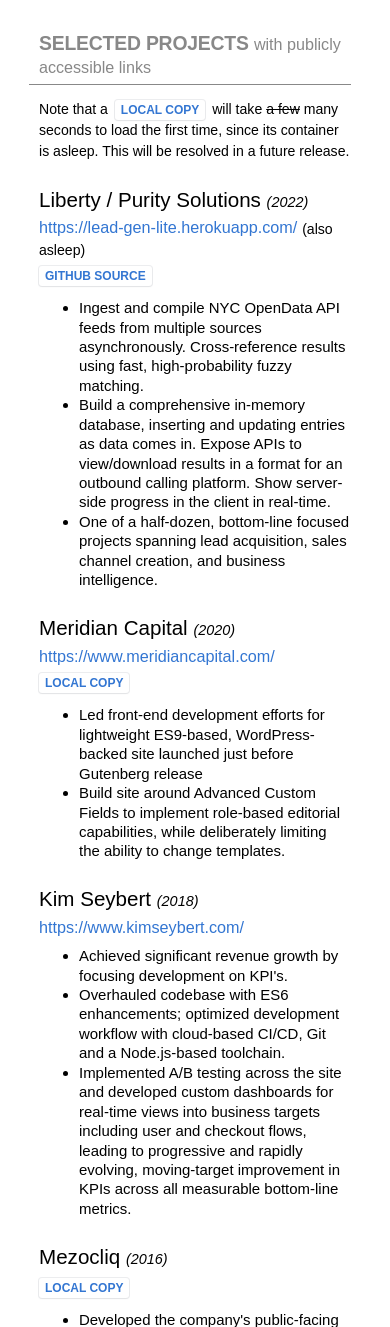
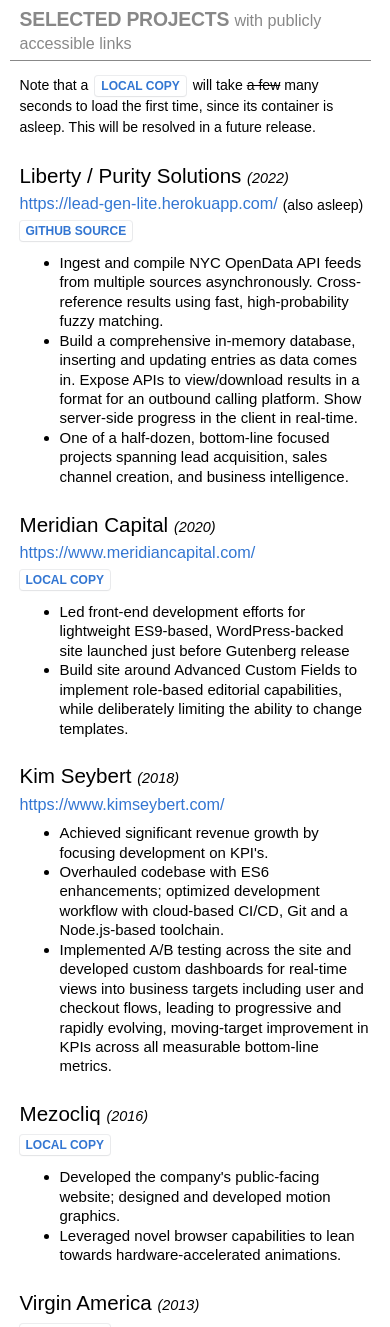
Before and after one commit to rodboev/basedin.nyc, a PHP site: page /projects/index.html in a window 390 px wide. Shown: the top 1327 px of the page. Run offline with PHP 8.4, Linux system fonts and the light colour scheme.

Commit message:
Optimize margins for mobile

```diff
--- a/projects/style.css
+++ b/projects/style.css
@@ -4,8 +4,8 @@
 body {
   font: 1.1rem sans-serif;
   max-width: 1020px;
-  width: 80%;
-  margin: 2rem auto;
+  width: calc(100% - 10vw);
+  margin: min(2vw, 2rem) auto;
 }
 
 h4 {
```
